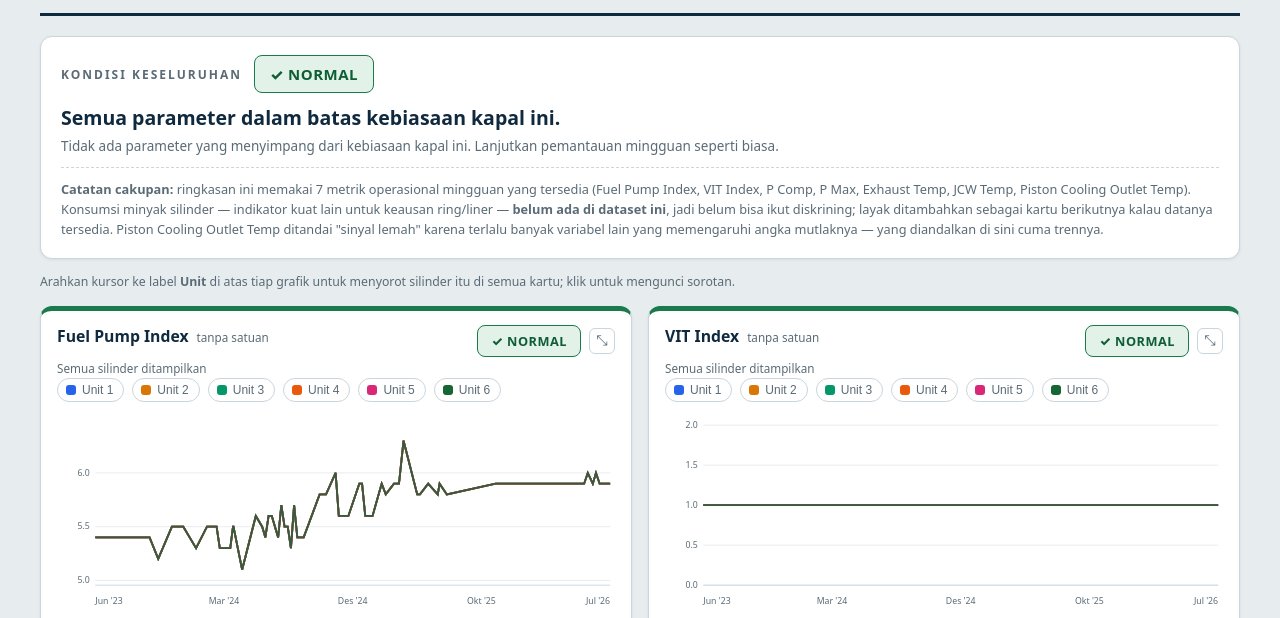
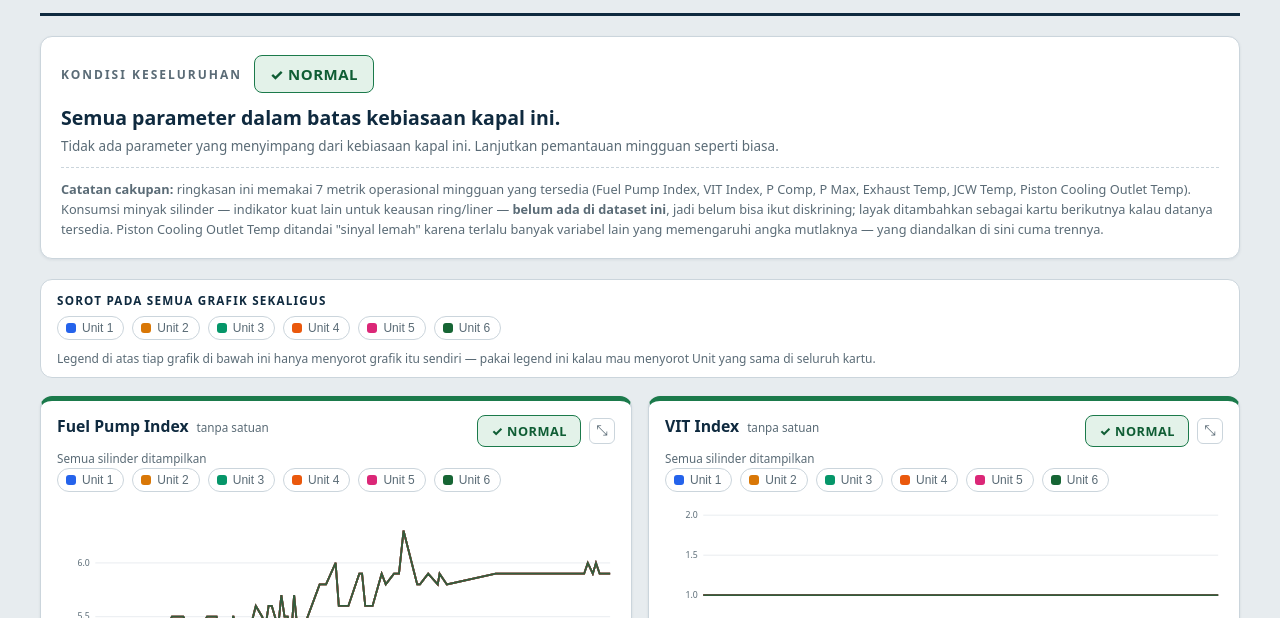
Before and after one commit to yuusha25/grafikVessel, a plain HTML site: page screening.html in a window 1280 px wide. Shown: the part 144-762 px from the top of the page. Drawn offline with Linux system fonts and the light colour scheme.

```diff
--- a/screening.html
+++ b/screening.html
@@ -74,7 +74,12 @@
 .legend-chip .sw { width: 10px; height: 10px; border-radius: 3px; flex: none; }
 .legend-chip[data-active="true"] { outline: 1.5px solid var(--ink); }
 .legend-hint { font-size: .78rem; color: var(--muted); }
-.legend-hint-static { font-size: .82rem; color: var(--muted); margin: -6px 0 16px; }
+.global-legend-block { background: var(--panel); border: 1px solid var(--hair); border-radius: 12px;
+  padding: 12px 16px 10px; margin-bottom: 18px; }
+.global-legend-label { font-size: .78rem; letter-spacing: 1.2px; font-weight: 800; color: var(--ink);
+  text-transform: uppercase; margin-bottom: 8px; }
+.global-legend-block .legend-row { margin-bottom: 4px; }
+.legend-hint-static { font-size: .8rem; color: var(--muted); margin: 6px 0 0; }
 .pcard .legend-row { margin: 2px 0 8px; padding: 0 16px; }
 
 /* ---------- grid kartu ---------- */
@@ -187,7 +192,11 @@
 
   <section class="overview" id="overview"></section>
 
-  <p class="legend-hint-static">Arahkan kursor ke label <b>Unit</b> di atas tiap grafik untuk menyorot silinder itu di semua kartu; klik untuk mengunci sorotan.</p>
+  <div class="global-legend-block">
+    <div class="global-legend-label">Sorot pada SEMUA grafik sekaligus</div>
+    <div class="legend-row" id="global-legend"></div>
+    <p class="legend-hint-static">Legend di atas tiap grafik di bawah ini hanya menyorot grafik itu sendiri — pakai legend ini kalau mau menyorot Unit yang sama di seluruh kartu.</p>
+  </div>
 
   <div class="card-grid" id="card-grid"></div>
 
@@ -219,7 +228,7 @@
 const MONTHS = ['Jan','Feb','Mar','Apr','Mei','Jun','Jul','Agu','Sep','Okt','Nov','Des'];
 const VESSEL_ORDER = ['MAA','ODI','OGO'];
 let DATA = null;
-let state = { vessel: 'MAA', hoveredUnit: null, isolatedUnit: null };
+let state = { vessel: 'MAA', globalHoveredUnit: null, globalIsolatedUnit: null };
 
 /* ================= util dasar ================= */
 function el(tag, attrs, children) {
@@ -501,17 +510,25 @@
   return out;
 }
 
-/* ================= emphasis unit (legend <-> semua chart) ================= */
-function activeUnit() { return state.hoveredUnit ?? state.isolatedUnit; }
-function refreshEmphasis() {
-  const active = activeUnit();
-  document.querySelectorAll('[data-unit-id]').forEach(node => {
+/* ================= emphasis unit: LOKAL per-kartu + GLOBAL (semua kartu) ================= */
+// Dua level kontrol (sesuai permintaan): legend DI DALAM tiap kartu cuma menyorot chart
+// kartu itu sendiri (lokal); legend di PUNCAK halaman menyorot SEMUA kartu sekaligus
+// (global). Kalau kartu punya sorotan lokal aktif, itu diprioritaskan drpd global utk
+// kartu tsb -- lihat urutan precedence di activeUnitForCard().
+let cardRegistry = []; // { svg, local: { hoveredUnit, isolatedUnit } }
+function activeUnitForCard(entry) {
+  return entry.local.hoveredUnit ?? entry.local.isolatedUnit ?? state.globalHoveredUnit ?? state.globalIsolatedUnit ?? null;
+}
+function refreshCardEmphasis(entry) {
+  const active = activeUnitForCard(entry);
+  entry.svg.querySelectorAll('[data-unit-id]').forEach(node => {
     const u = node.getAttribute('data-unit-id');
     node.classList.remove('dim', 'emph');
     if (active === null) return;
     node.classList.add(u === active ? 'emph' : 'dim');
   });
 }
+function refreshAllCardsEmphasis() { cardRegistry.forEach(refreshCardEmphasis); }
 
 /* ================= tooltip ================= */
 const ttEl = document.getElementById('tooltip');
@@ -647,7 +664,6 @@
   modalChartWrap.innerHTML = '';
   modalChartWrap.appendChild(buildChart(metricDef, { width: 1000, height: 440 }));
   modalEl.hidden = false;
-  refreshEmphasis();
 }
 function closeModal() { modalEl.hidden = true; modalChartWrap.innerHTML = ''; }
 document.getElementById('modal-close').addEventListener('click', closeModal);
@@ -680,10 +696,14 @@
   card.appendChild(el('div', { class: 'pcard-sub', text: 'Semua silinder ditampilkan' }));
 
   const vesselUnits = Object.keys(DATA.vessels[state.vessel].units).map(Number).sort((a, b) => a - b);
-  card.appendChild(buildLegendRow(vesselUnits));
+
+  const chartSvg = buildChart(metricDef, { width: 620, height: 210 });
+  const cardEntry = { svg: chartSvg, local: { hoveredUnit: null, isolatedUnit: null } };
+  cardRegistry.push(cardEntry);
+  card.appendChild(buildLegendRow(vesselUnits, 'local', cardEntry));
 
   const chartWrap = el('div', { class: 'pcard-chart' });
-  chartWrap.appendChild(buildChart(metricDef, { width: 620, height: 210 }));
+  chartWrap.appendChild(chartSvg);
   card.appendChild(chartWrap);
 
   const findingBlock = el('div', { class: 'info-block' }, [
@@ -777,31 +797,35 @@
   }));
 }
 
-/* ================= legend per-kartu (satu per grafik, semua saling sinkron) ================= */
-// Setiap kartu punya baris legend sendiri di atas grafiknya (permintaan: mudah dilihat tanpa
-// scroll ke atas). Semua instance tetap mengontrol satu state global yang sama (hover/isolate),
-// jadi menyorot Unit di kartu manapun ikut menyorot di kartu lain juga.
-let legendChipRegistry = [];
-function buildLegendRow(units) {
+/* ================= legend: mode 'local' (1 kartu saja) atau 'global' (semua kartu) ================= */
+// mode 'local'  -> dipasang di dalam SATU kartu, cuma menyorot chart kartu itu (cardEntry.local).
+// mode 'global' -> dipasang sekali di puncak halaman, menyorot SEMUA kartu (state.global*).
+function buildLegendRow(units, mode, cardEntry) {
   const wrap = el('div', { class: 'legend-row' });
+  const chips = [];
+  const isolatedNow = () => (mode === 'local' ? cardEntry.local.isolatedUnit : state.globalIsolatedUnit);
   units.forEach(u => {
-    const chip = el('button', { class: 'legend-chip', 'data-unit-id': String(u), 'data-active': String(state.isolatedUnit === String(u)) });
+    const chip = el('button', { class: 'legend-chip', 'data-unit-id': String(u), 'data-active': String(isolatedNow() === String(u)) });
     const sw = el('span', { class: 'sw' }); sw.style.background = `var(--series-${unitSlot(u)})`;
     chip.append(sw, el('span', { text: 'Unit ' + u }));
-    chip.addEventListener('mouseenter', () => { state.hoveredUnit = String(u); refreshEmphasis(); });
-    chip.addEventListener('mouseleave', () => { state.hoveredUnit = null; refreshEmphasis(); });
+    chip.addEventListener('mouseenter', () => {
+      if (mode === 'local') { cardEntry.local.hoveredUnit = String(u); refreshCardEmphasis(cardEntry); }
+      else { state.globalHoveredUnit = String(u); refreshAllCardsEmphasis(); }
+    });
+    chip.addEventListener('mouseleave', () => {
+      if (mode === 'local') { cardEntry.local.hoveredUnit = null; refreshCardEmphasis(cardEntry); }
+      else { state.globalHoveredUnit = null; refreshAllCardsEmphasis(); }
+    });
     chip.addEventListener('click', () => {
-      state.isolatedUnit = state.isolatedUnit === String(u) ? null : String(u);
-      refreshAllLegendChips();
-      refreshEmphasis();
+      if (mode === 'local') cardEntry.local.isolatedUnit = cardEntry.local.isolatedUnit === String(u) ? null : String(u);
+      else state.globalIsolatedUnit = state.globalIsolatedUnit === String(u) ? null : String(u);
+      chips.forEach(c => c.setAttribute('data-active', String(isolatedNow() === c.getAttribute('data-unit-id'))));
+      if (mode === 'local') refreshCardEmphasis(cardEntry); else refreshAllCardsEmphasis();
     });
     wrap.appendChild(chip);
-    legendChipRegistry.push({ unit: String(u), chip });
+    chips.push(chip);
   });
   return wrap;
-}
-function refreshAllLegendChips() {
-  legendChipRegistry.forEach(({ unit, chip }) => chip.setAttribute('data-active', String(state.isolatedUnit === unit)));
 }
 
 /* ================= header / tabs ================= */
@@ -810,7 +834,7 @@
   wrap.innerHTML = '';
   VESSEL_ORDER.forEach(v => {
     const btn = el('button', { class: 'tab-btn', role: 'tab', 'aria-selected': v === state.vessel ? 'true' : 'false', text: v });
-    btn.addEventListener('click', () => { state.vessel = v; state.isolatedUnit = null; state.hoveredUnit = null; renderAll(); });
+    btn.addEventListener('click', () => { state.vessel = v; state.globalIsolatedUnit = null; state.globalHoveredUnit = null; renderAll(); });
     wrap.appendChild(btn);
   });
 }
@@ -824,8 +848,13 @@
 function renderAll() {
   renderVesselTabs();
   renderHeader();
-  legendChipRegistry = [];
+  cardRegistry = [];
   const vessel = DATA.vessels[state.vessel];
+  const vesselUnits = Object.keys(vessel.units).map(Number).sort((a, b) => a - b);
+  const globalLegendWrap = document.getElementById('global-legend');
+  globalLegendWrap.innerHTML = '';
+  globalLegendWrap.appendChild(buildLegendRow(vesselUnits, 'global'));
+
   const evals = evaluateAll(vessel);
   renderOverview(evals);
   const grid = document.getElementById('card-grid');
@@ -835,7 +864,7 @@
     card.id = 'card-' + p.key;
     grid.appendChild(card);
   });
-  refreshEmphasis();
+  refreshAllCardsEmphasis();
 }
 
 document.querySelectorAll('.scale-btn').forEach(btn => {
```
